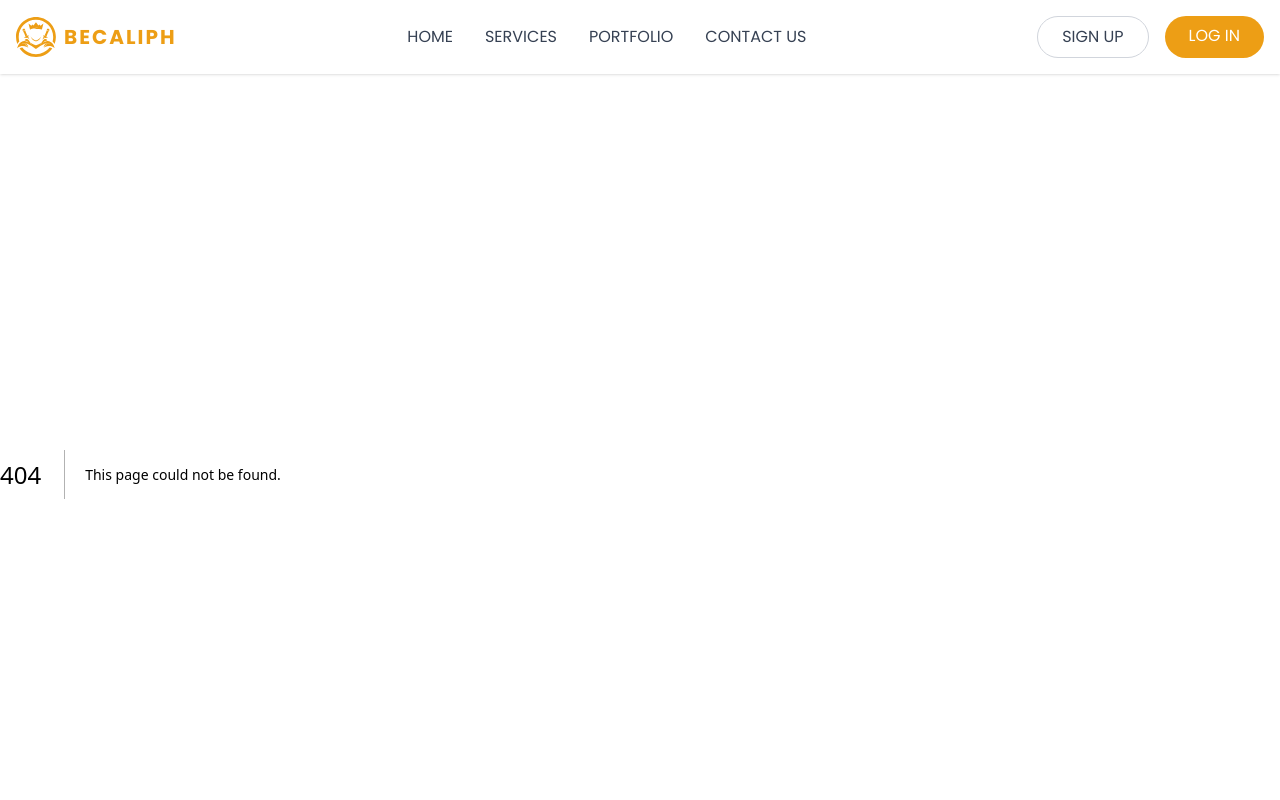
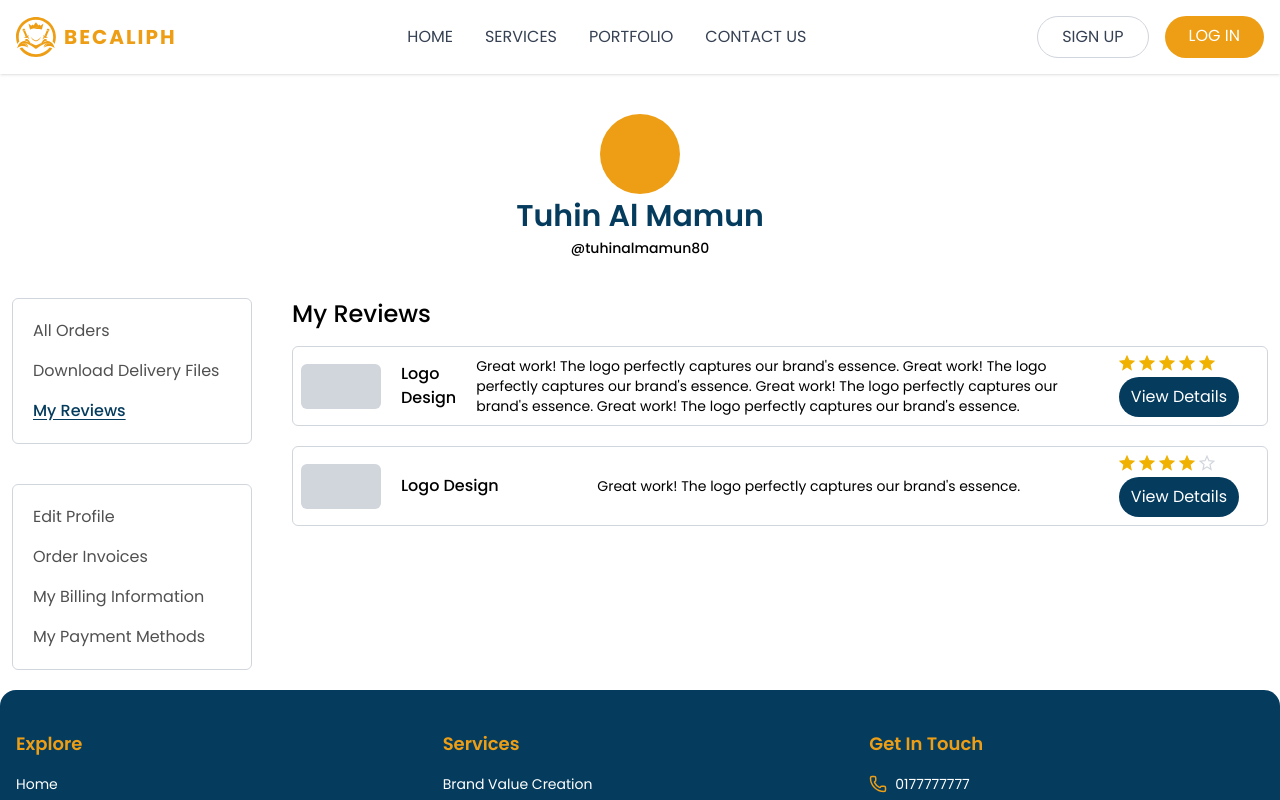
Before and after one commit to ibnul42/becaliph, a Next.js app in the folder frontend/: page /1/reviews in a window 1280 px wide. Before the commit this address had no page. Shown: the top 800 px of the page. Built offline with nearby package versions, Linux system fonts and the light colour scheme.

Commit message:
ui: reviews page

```diff
--- a/frontend/app/[user]/DashboardOtions.tsx
+++ b/frontend/app/[user]/DashboardOtions.tsx
@@ -18,7 +18,7 @@ export default function DashboardOtions() {
     }`;
 
   return (
-    <aside className="w-60 space-y-10">
+    <aside className="w-60 shrink-0 space-y-10">
       <div className="border-[0.5px] border-gray-300 px-5 py-3 rounded-md">
         <Link
           href={`/${user}/orders`}
@@ -28,8 +28,8 @@ export default function DashboardOtions() {
         </Link>
 
         <Link
-          href={`/${user}/downloads`}
-          className={linkClasses(`/${user}/downloads`)}
+          href={`/${user}/completed`}
+          className={linkClasses(`/${user}/completed`)}
         >
           Download Delivery Files
         </Link>
--- /dev/null
+++ b/frontend/app/[user]/completed/page.tsx
@@ -0,0 +1,24 @@
+import SingleOrder from "@/components/SingleOrder";
+import React from "react";
+
+export default function page() {
+  return (
+    <div className="space-y-10">
+      <div className="space-y-5">
+        <p className="text-2xl font-medium mb-4">Download delivery file</p>
+        <SingleOrder
+          title="Logo Design"
+          file="yes"
+        />
+        <SingleOrder
+          title="Logo Design"
+          file="yes"
+        />
+        <SingleOrder
+          title="Logo Design"
+          file="yes"
+        />
+      </div>
+    </div>
+  );
+}
--- a/frontend/app/[user]/layout.tsx
+++ b/frontend/app/[user]/layout.tsx
@@ -22,10 +22,6 @@ export default function DashboardLayout({
         <DashboardOtions />
         <main className="flex-grow">{children}</main>
       </section>
-      {/* Sidebar */}
-
-      {/* Main content */}
-      {/* <main className="flex-1 p-10">{children}</main> */}
     </div>
   );
 }
--- a/frontend/app/[user]/orders/page.tsx
+++ b/frontend/app/[user]/orders/page.tsx
@@ -10,13 +10,15 @@ export default function page() {
           title="Logo Design"
           cost="$1000"
           deadline="10d, 10h, 10m"
+          details
         />
-        <SingleOrder title="Web Design" cost="$1000" deadline="10d, 10h, 10m" />
-        <SingleOrder title="Marketing" cost="$1000" deadline="10d, 10h, 10m" />
+        <SingleOrder title="Web Design" cost="$1000" deadline="10d, 10h, 10m" details />
+        <SingleOrder title="Marketing" cost="$1000" deadline="10d, 10h, 10m" details />
         <SingleOrder
           title="Content Writing"
           cost="$1000"
           deadline="10d, 10h, 10m"
+          details
         />
       </div>
       <div className="space-y-5">
@@ -25,19 +27,22 @@ export default function page() {
           title="Website Redesign"
           cost="$2000"
           completed="5d, 4h, 3m"
-          star={2}
+          star={5}
+          details
         />
         <SingleOrder
           title="Website Redesign"
           cost="$2000"
           completed="5d, 4h, 3m"
-          star={2}
+          star={4}
+          details
         />
         <SingleOrder
           title="Website Redesign"
           cost="$2000"
           completed="5d, 4h, 3m"
-          star={2}
+          star={5}
+          details
         />
       </div>
     </div>
--- /dev/null
+++ b/frontend/app/[user]/reviews/page.tsx
@@ -0,0 +1,22 @@
+import SingleOrder from "@/components/SingleOrder";
+import React from "react";
+
+export default function page() {
+  return (
+    <div className="space-y-10">
+      <div className="space-y-5">
+        <p className="text-2xl font-medium mb-4">My Reviews</p>
+        <SingleOrder
+          title="Logo Design"
+            star={5}
+            review="Great work! The logo perfectly captures our brand's essence. Great work! The logo perfectly captures our brand's essence. Great work! The logo perfectly captures our brand's essence. Great work! The logo perfectly captures our brand's essence."
+        />
+        <SingleOrder
+          title="Logo Design"
+            star={4}
+            review="Great work! The logo perfectly captures our brand's essence."
+        />
+      </div>
+    </div>
+  );
+}
--- a/frontend/components/SingleOrder.tsx
+++ b/frontend/components/SingleOrder.tsx
@@ -1,14 +1,18 @@
 import Image from "next/image";
 import React from "react";
 import StarIcon from "./icons/StarIcon";
+import StarRating from "./StarRating";
 
 interface SingleOrderProps {
   thumbnail?: string; // optional – you can show image or fallback
   title: string;
-  cost: string;
+  cost?: string;
   deadline?: string;
   completed?: string;
+  details?: boolean;
+  file?: string;
   star?: number;
+  review?: string;
   onViewDetails?: () => void;
 }
 
@@ -24,7 +28,10 @@ export default function SingleOrder({
   cost,
   deadline,
   completed,
+  details,
+  file,
   star,
+  review,
   onViewDetails,
 }: SingleOrderProps) {
   return (
@@ -45,29 +52,64 @@ export default function SingleOrder({
       {/* Title */}
       <p className="flex-grow font-medium">{title}</p>
 
+      {/* Review */}
+      {review && <p className="flex-grow text-sm line-clamp-4">{review}</p>}
+
+      {review && (
+        <div className="space-y-1.5">
+          <StarRating value={star || 0} />
+          <button
+            onClick={onViewDetails}
+            className="px-3 py-2 rounded-full bg-primary-900 text-white whitespace-nowrap"
+          >
+            View Details
+          </button>
+        </div>
+      )}
+
       {/* Info Items */}
-      <InfoItem title="Cost" value={cost} />
+      {cost && <InfoItem title="Cost" value={cost} />}
 
       {deadline && <InfoItem title="Deadline" value={deadline} />}
       {completed && <InfoItem title="Completed" value={completed} />}
 
       {/* Feedback */}
-      {/* {star && <InfoItem title="Feedback" star={1} />} */}
+      {star && !review && <InfoItem title="Feedback" star={star} />}
       {/* Button */}
-      <button
-        onClick={onViewDetails}
-        className="px-3 py-2 rounded-full bg-primary-900 text-white"
-      >
-        View Details
-      </button>
+      <div className="">
+        {file && (
+          <div className="flex gap-2">
+            <button
+              onClick={onViewDetails}
+              className="px-3 py-2 rounded-full bg-primary-900 text-white whitespace-nowrap"
+            >
+              View full Details
+            </button>
+            <button
+              onClick={onViewDetails}
+              className="px-3 py-2 rounded-full bg-primary-900 text-white whitespace-nowrap"
+            >
+              Download All Files
+            </button>
+          </div>
+        )}
+        {details && (
+          <button
+            onClick={onViewDetails}
+            className="px-3 py-2 rounded-full bg-primary-900 text-white whitespace-nowrap"
+          >
+            View Details
+          </button>
+        )}
+      </div>
     </div>
   );
 }
 
 const InfoItem: React.FC<InfoItemProps> = ({ title, value, star }) => (
-  <div className="flex flex-col h-full">
+  <div className="flex flex-col h-[-webkit-fill-available]">
     <p className="text-gray-500">{title}</p>
     {value && <p className="font-medium text-primary-900">{value}</p>}
-    {star && <StarIcon width={16} height={16} />}
+    {star && <StarRating value={star} />}
   </div>
 );
--- /dev/null
+++ b/frontend/components/StarRating.tsx
@@ -0,0 +1,25 @@
+import React from "react";
+import clsx from "clsx";
+import { StarIcon } from "./icons/StarIcon";
+
+type StarRatingProps = {
+  value: number;
+  className?: string;
+};
+
+export default function StarRating({ value, className }: StarRatingProps) {
+  return (
+    <div className={clsx("flex items-center gap-1", className)}>
+      {[1, 2, 3, 4, 5].map((num) => (
+        <StarIcon
+          key={num}
+          filled={num <= value}
+          className={clsx(
+            "text-gray-300 w-4 h-4",
+            num <= value && "text-yellow-500"
+          )}
+        />
+      ))}
+    </div>
+  );
+}
--- a/frontend/components/icons/StarIcon.tsx
+++ b/frontend/components/icons/StarIcon.tsx
@@ -1,31 +1,25 @@
 import React from "react";
-import { IconProps } from "@/types/Icon";
 
-const StarIcon: React.FC<IconProps> = ({
-  width = 21,
-  height = 21,
-  size,
-  fill = "#ED9E15",
-  ...props
-}) => {
-  const finalWidth = size ?? width;
-  const finalHeight = size ?? height;
+type StarProps = {
+  filled?: boolean;
+  className?: string;
+};
 
+export function StarIcon({ filled = false, className }: StarProps) {
   return (
     <svg
-      width={finalWidth}
-      height={finalHeight}
-      viewBox="0 0 21 21"
+      className={className}
+      width="20"
+      height="20"
+      viewBox="0 0 20 20"
+      fill={filled ? "currentColor" : "none"}
       xmlns="http://www.w3.org/2000/svg"
-      fill="none"
-      {...props}
     >
       <path
-        d="M14.0625 5.89844L19.6484 6.71875C20.1172 6.79688 20.5078 7.10938 20.6641 7.57812C20.8203 8.00781 20.7031 8.51562 20.3516 8.82812L16.2891 12.8516L17.2656 18.5547C17.3438 19.0234 17.1484 19.4922 16.7578 19.7656C16.3672 20.0781 15.8594 20.0781 15.4297 19.8828L10.4297 17.1875L5.39062 19.8828C5 20.0781 4.45312 20.0781 4.10156 19.7656C3.71094 19.4922 3.51562 19.0234 3.59375 18.5547L4.53125 12.8516L0.46875 8.82812C0.117188 8.51562 0 8.00781 0.15625 7.57812C0.3125 7.10938 0.703125 6.79688 1.17188 6.71875L6.79688 5.89844L9.29688 0.703125C9.49219 0.273438 9.92188 0 10.4297 0C10.8984 0 11.3281 0.273438 11.5234 0.703125L14.0625 5.89844Z"
-        fill={fill}
+        stroke="currentColor"
+        strokeWidth="1.5"
+        d="M10 1.5L12.4721 7.02786L18.5 7.73607L13.75 11.9721L15.0557 17.9639L10 14.8L4.94427 17.9639L6.25 11.9721L1.5 7.73607L7.52786 7.02786L10 1.5Z"
       />
     </svg>
   );
-};
-
-export default StarIcon;
+}
```
